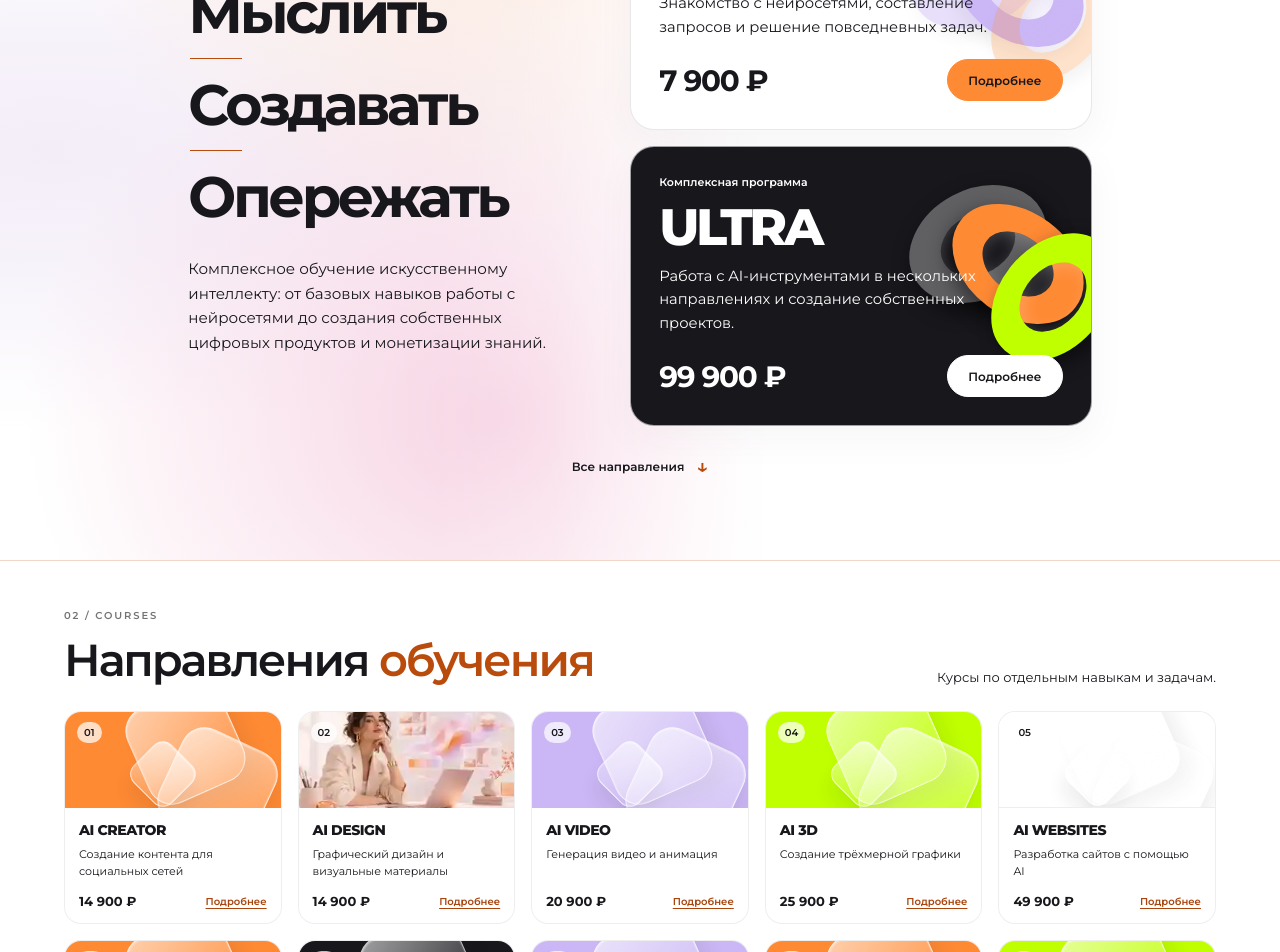
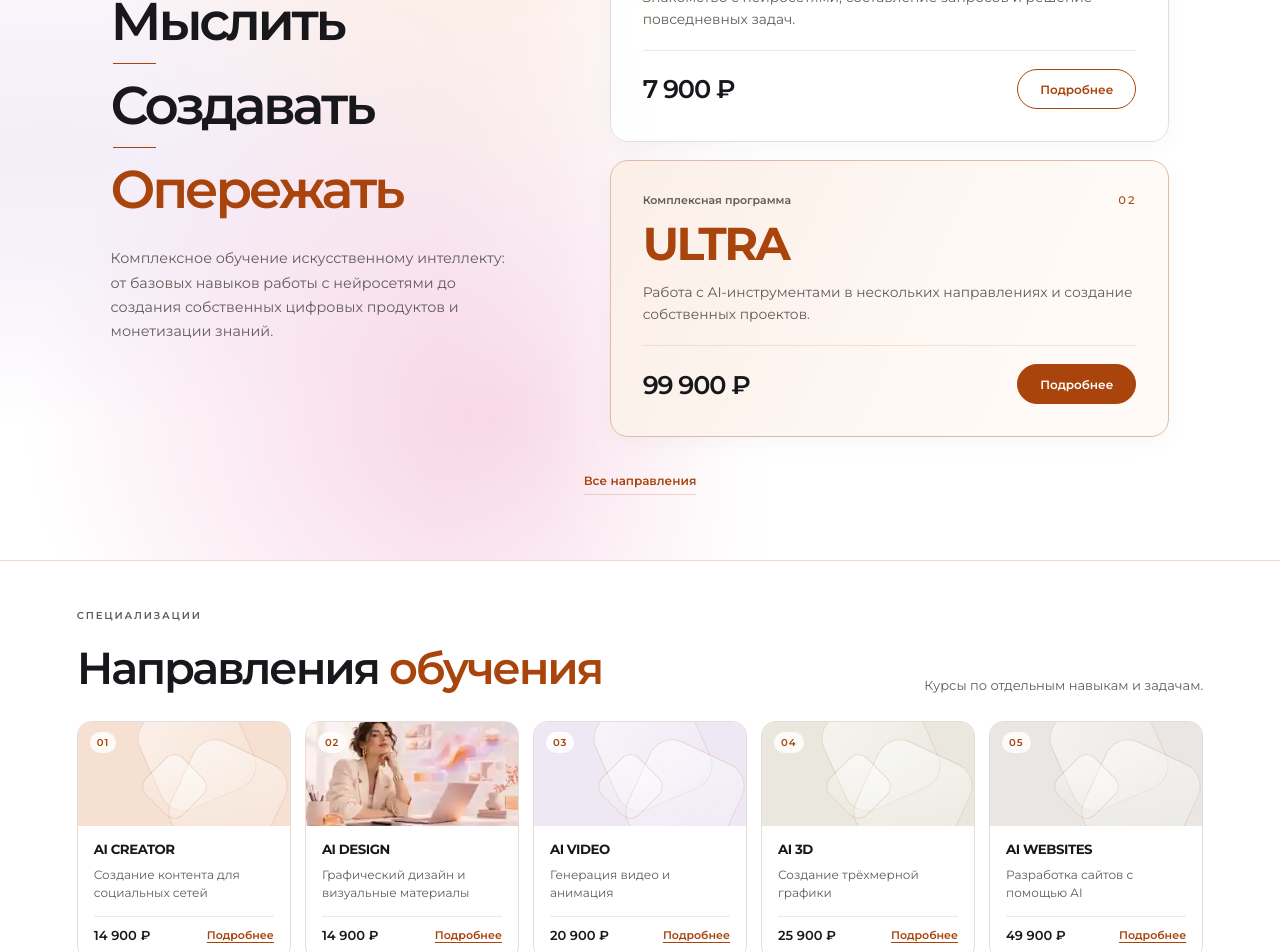
Before and after one commit to fuks19200-ctrl/09, a Next.js app: page /courses in a window 1280 px wide. Shown: the part 240-1192 px from the top of the page. Built offline with nearby package versions, Linux system fonts and the light colour scheme.

Commit message:
Refine course catalogue with cohesive editorial typography and warm neutral palette

```diff
--- a/app/courses/page.tsx
+++ b/app/courses/page.tsx
@@ -45,8 +45,10 @@ export default function Courses() {
             <div className="program-grid">
             {programs.map((program) => (
               <article className={"program-card program-card--" + program.theme} key={program.name}>
-                <div className="program-art" aria-hidden="true"><i /><i /><i /></div>
-                <p className="program-label">{program.label}</p>
+                <div className="program-topline">
+                  <p className="program-label">{program.label}</p>
+                  <span className="program-index" aria-hidden="true">{program.theme === "basis" ? "01" : "02"}</span>
+                </div>
                 <h2>{program.name}</h2>
                 <p className="program-description">{program.description}</p>
                 <div className="program-footer">
@@ -57,14 +59,14 @@ export default function Courses() {
             ))}
           </div>
           </div>
-          <a className="courses-next" href="#directions">Все направления <span aria-hidden="true">↓</span></a>
+          <a className="courses-next" href="#directions">Все направления</a>
         </div>
       </section>
       <section className="courses-screen courses-directions" id="directions" aria-labelledby="directions-title">
         <div className="courses-container">
           <header className="directions-heading">
             <div>
-              <p className="courses-kicker">02 / COURSES</p>
+              <p className="courses-kicker">СПЕЦИАЛИЗАЦИИ</p>
               <h2 id="directions-title">Направления <span>обучения</span></h2>
             </div>
             <p>Курсы по отдельным навыкам и задачам.</p>
--- a/app/globals.css
+++ b/app/globals.css
@@ -349,150 +349,72 @@ body::before {
 .about-details { border-top: 1px solid var(--section-divider); }
 
 
-/* COURSES: two chapters on the shared site background. */
+
+/* Courses: restrained editorial layout, warm neutral surfaces and one accent. */
 body:has(.courses-page) { overflow-x: hidden; overflow-y: auto; }
 .site-background.courses-page { position: relative; inset: auto; display: block; padding: 0; min-height: 100vh; background: transparent; }
-.courses-screen { position: relative; min-height: 100svh; padding: clamp(72px, 9vh, 112px) 5% 40px; }
-.courses-container { width: 100%; max-width: 1360px; margin-inline: auto; }
-.courses-heading { text-align: center; margin: 0 0 clamp(24px, 4vh, 46px); }
-.courses-kicker { color: #17171c99; font-size: 10px; font-weight: 600; letter-spacing: .19em; margin: 0 0 14px; }
-.courses-heading h1 { font-size: clamp(40px, 5.8vw, 86px); font-weight: 650; line-height: 1.08; letter-spacing: -.055em; margin: 0; }
-.courses-heading h1 span, .directions-heading h2 span { color: #B94B0D; }
-.courses-heading > p:last-child { color: #17171c; font-size: clamp(13px, 1.2vw, 17px); line-height: 1.5; margin: 12px 0 0; }
-.program-grid { display: grid; grid-template-columns: repeat(2,minmax(0,1fr)); gap: clamp(16px, 2vw, 28px); }
-.program-card { position: relative; overflow: hidden; isolation: isolate; display: flex; flex-direction: column; min-height: clamp(300px, 43vh, 440px); padding: clamp(24px,3vw,42px); border-radius: 24px; border: 1px solid #fff9; box-shadow: 0 12px 40px #4930410b; }
-.program-card--basis { background: var(--color-white); color: var(--color-black); border-color: #17171c19; }
-.program-card--ultra { background: var(--color-black); color: var(--color-white); }
-.program-label { position: relative; font-size: 11px; font-weight: 600; margin: 0 0 12px; }
-.program-card h2 { position: relative; font-size: clamp(40px,5.3vw,76px); line-height: 1; letter-spacing: -.065em; font-weight: 800; margin: 0 0 18px; }
-.program-description { position: relative; max-width: 31ch; font-size: clamp(13px,1.15vw,16px); line-height: 1.6; margin: 0 0 30px; }
-.program-footer { position: relative; margin-top: auto; display: flex; gap: 12px; align-items: center; justify-content: space-between; flex-wrap: wrap; }
-.program-footer strong { font-size: clamp(21px,2.3vw,32px); font-weight: 650; letter-spacing: -.04em; white-space: nowrap; }
-.course-action { display: inline-flex; align-items: center; justify-content: center; min-height: 42px; padding: 10px 20px; border: 1px solid #17171c; border-radius: 999px; background: #17171c; color: #fff; font-size: 12px; font-weight: 600; text-decoration: none; white-space: nowrap; transition: background .18s ease, color .18s ease; }
-.program-card--ultra .course-action { background: #fff; border-color: #fff; color: #17171c; }
-.course-action:hover { background: #B94B0D; border-color: #B94B0D; color: #fff; }
-.course-action:focus-visible, .courses-next:focus-visible, .specialty-footer a:focus-visible { outline: 2px solid #B94B0D; outline-offset: 4px; }
-.program-art { position: absolute; z-index: -1; right: -12%; top: 0; width: 67%; height: 84%; pointer-events: none; }
-.program-art i { display: block; position: absolute; border-radius: 50%; width: 64%; aspect-ratio: 1; top: 9%; left: 5%; border: clamp(14px,2.6vw,38px) solid #cbb7f570; box-shadow: inset 0 5px 24px #cbb7f555, 5px 10px 24px #17171c12; transform: rotate(-28deg) scaleY(.76); }
-.program-art i:nth-child(2) { transform: rotate(37deg) scaleY(.72); left: 21%; top: 16%; border-color: #cbb7f5; }
-.program-art i:nth-child(3) { transform: rotate(-48deg) scaleY(.72); left: 35%; top: 28%; border-color: #ff8a3440; }
-.program-card--ultra .program-art i { border-color: #ffffff50; box-shadow: inset 0 5px 20px #fff3, 0 12px 24px #0007; }
-.program-card--ultra .program-art i:nth-child(2) { border-color: var(--color-orange); }
-.program-card--ultra .program-art i:nth-child(3) { border-color: var(--color-green); }
-.courses-next { display: flex; width: fit-content; margin: 28px auto 0; align-items: center; gap: 12px; color: #17171c; font-size: 12px; font-weight: 600; text-decoration: none; }
-.courses-next span { font-size: 20px; color: #B94B0D; }
-.courses-directions { border-top: 1px solid var(--section-divider); padding-top: clamp(40px,6vh,72px); }
-.directions-heading { display: flex; align-items: end; justify-content: space-between; flex-wrap: wrap; gap: 14px; margin-bottom: 26px; }
-.directions-heading h2 { font-size: clamp(28px,3.5vw,50px); line-height: 1.1; letter-spacing: -.045em; font-weight: 550; margin: 0; }
-.directions-heading > p { font-size: 13px; color: #17171c; margin: 0; }
-.specialty-grid { display: grid; grid-template-columns: repeat(5,minmax(0,1fr)); gap: 16px; }
-.specialty-card { display: flex; flex-direction: column; overflow: hidden; background: #ffffffa8; border: 1px solid #17171c12; border-radius: 17px; }
-.specialty-art { position: relative; height: clamp(82px,12vh,136px); overflow: hidden; isolation: isolate; background: #cbb7f5; }
+.courses-page {
+  --course-ink: #17171c;
+  --course-muted: #625b59;
+  --course-accent: #a8440c;
+  --course-rule: #a8440c33;
+  --course-paper: #fffdfb;
+}
+.courses-screen { position: relative; min-height: 100svh; padding: clamp(88px, 11vh, 120px) 6% 48px; }
+.courses-container { width: 100%; max-width: 1440px; margin-inline: auto; }
+.courses-intro { display: flex; align-items: center; }
+.courses-program-layout { display: grid; grid-template-columns: minmax(0,.86fr) minmax(0,1.14fr); align-items: center; gap: clamp(36px,6vw,100px); }
+.courses-manifesto { min-width: 0; }
+.courses-kicker { color: var(--course-muted); font-size: 10px; font-weight: 600; letter-spacing: .18em; margin: 0 0 22px; }
+.courses-manifesto-title { display: flex; flex-direction: column; align-items: flex-start; margin: 0 0 28px; font-size: clamp(35px,4.15vw,66px); font-weight: 550; letter-spacing: -.062em; line-height: 1.08; color: var(--course-ink); }
+.courses-manifesto-title span { display: block; }
+.courses-manifesto-title span:last-child { color: var(--course-accent); }
+.courses-manifesto-title span + span::before { content: ""; display: block; width: clamp(30px,3.4vw,52px); height: 1px; background: var(--course-accent); margin: .24em 0 .24em .04em; }
+.courses-manifesto-description { margin: 0; max-width: 43ch; font-size: clamp(13px,1.12vw,17px); font-weight: 400; line-height: 1.7; color: var(--course-muted); }
+.program-grid { display: grid; grid-template-columns: minmax(0,1fr); gap: 18px; }
+.program-card { position: relative; display: flex; flex-direction: column; min-width: 0; padding: clamp(22px,2.5vw,36px); border: 1px solid #e5ddda; border-radius: 18px; background: rgba(255,255,255,.88); color: var(--course-ink); box-shadow: 0 6px 24px rgba(52,35,28,.035); }
+.program-card--ultra { background: linear-gradient(115deg,#fbefe8,#fffaf6 76%); border-color: #dcbba8; }
+.program-topline { display: flex; align-items: center; justify-content: space-between; gap: 12px; margin-bottom: 14px; }
+.program-label { font-size: 11px; font-weight: 600; color: var(--course-muted); margin: 0; }
+.program-index { font-size: 11px; font-weight: 500; letter-spacing: .12em; color: var(--course-accent); font-variant-numeric: tabular-nums; }
+.program-card h2 { font-size: clamp(35px,3.6vw,56px); line-height: 1; letter-spacing: -.055em; font-weight: 700; margin: 0 0 14px; }
+.program-card--ultra h2 { color: var(--course-accent); }
+.program-description { max-width: 54ch; font-size: clamp(13px,1.08vw,16px); line-height: 1.6; margin: 0 0 20px; color: var(--course-muted); }
+.program-footer { display: flex; align-items: center; justify-content: space-between; gap: 12px; flex-wrap: wrap; margin-top: auto; border-top: 1px solid #a8440c20; padding-top: 18px; }
+.program-footer strong { font-size: clamp(22px,2vw,30px); line-height: 1.15; font-weight: 600; letter-spacing: -.045em; white-space: nowrap; }
+.course-action { display: inline-flex; align-items: center; justify-content: center; min-height: 40px; padding: 10px 22px; border: 1px solid var(--course-accent); border-radius: 999px; background: transparent; color: var(--course-accent); font-size: 12px; font-weight: 600; text-decoration: none; white-space: nowrap; transition: background .18s ease, color .18s ease, border-color .18s ease; }
+.program-card--ultra .course-action, .courses-help .course-action { background: var(--course-accent); color: #fff; }
+.course-action:hover { background: var(--course-ink); border-color: var(--course-ink); color: #fff; }
+.course-action:focus-visible, .courses-next:focus-visible, .specialty-footer a:focus-visible { outline: 2px solid var(--course-accent); outline-offset: 4px; }
+.courses-next { display: block; width: fit-content; margin: 30px auto 0; padding: 6px 0; border-bottom: 1px solid var(--course-rule); color: var(--course-accent); font-size: 12px; font-weight: 600; text-decoration: none; }
+.courses-directions { border-top: 1px solid var(--section-divider); padding-top: clamp(42px,6vh,76px); }
+.directions-heading { display: flex; align-items: end; justify-content: space-between; flex-wrap: wrap; gap: 14px; margin-bottom: 28px; }
+.directions-heading h2 { font-size: clamp(28px,3.5vw,50px); line-height: 1.1; letter-spacing: -.05em; font-weight: 550; margin: 0; }
+.directions-heading h2 span { color: var(--course-accent); }
+.directions-heading > p { font-size: 13px; color: var(--course-muted); margin: 0; }
+.specialty-grid { display: grid; grid-template-columns: repeat(5,minmax(0,1fr)); gap: 14px; }
+.specialty-card { display: flex; flex-direction: column; overflow: hidden; background: rgba(255,255,255,.90); border: 1px solid #e5ddda; border-radius: 14px; }
+.specialty-art { position: relative; height: clamp(96px,13vh,148px); overflow: hidden; isolation: isolate; background: #f4e8e2; }
 .specialty-art img { width: 100%; height: 100%; object-fit: cover; display: block; }
-.specialty-art > span { position: absolute; top: 10px; left: 12px; font-size: 10px; font-weight: 600; color: #17171c; background: #ffffffb8; border-radius: 20px; padding: 4px 7px; }
-.specialty-art i { position: absolute; display: block; width: 48%; aspect-ratio: 1; border: 1px solid #fff9; background: linear-gradient(145deg,#fff9,#ffffff15); border-radius: 24%; transform: rotate(-24deg); right: 20%; top: -20%; box-shadow: 8px 12px 18px #17171c12, inset 0 1px 2px #fff9; }
+.specialty-art > span { position: absolute; top: 10px; left: 12px; font-size: 10px; letter-spacing: .1em; font-weight: 600; color: var(--course-accent); background: #ffffffd9; border-radius: 20px; padding: 4px 7px; }
+.specialty-art i { position: absolute; display: block; width: 48%; aspect-ratio: 1; border: 1px solid #a8440c26; background: linear-gradient(145deg,#fff8,#fff1); border-radius: 24%; transform: rotate(-24deg); right: 20%; top: -20%; }
 .specialty-art i:nth-child(2) { right: 5%; top: 25%; transform: rotate(25deg); }
 .specialty-art i:nth-child(3) { right: 42%; top: 36%; width: 25%; transform: rotate(45deg); }
-.specialty-art--creator { background: #FF8A34; }
-.specialty-art--video { background: #CBB7F5; }
-.specialty-art--three { background: #BFFF00; }
-.specialty-art--websites { background: #FFFFFF; }
-.specialty-art--games { background: #FF8A34; }
-.specialty-art--agents { background: #17171C; }
-.specialty-art--automation { background: #CBB7F5; }
-.specialty-art--marketing { background: #FF8A34; }
-.specialty-art--product { background: #BFFF00; }
-.specialty-content { padding: 14px; display: flex; flex-direction: column; flex: 1; }
-.specialty-content h3 { font-size: clamp(12px,1.1vw,16px); line-height: 1.2; letter-spacing: -.035em; font-weight: 750; margin: 0 0 7px; }
-.specialty-content p { font-size: 11px; line-height: 1.5; color: #17171c; margin: 0 0 14px; }
-.specialty-footer { margin-top: auto; display: flex; align-items: center; justify-content: space-between; gap: 7px; flex-wrap: wrap; }
-.specialty-footer strong { font-size: 13px; font-weight: 650; white-space: nowrap; }
-.specialty-footer a { font-size: 10px; font-weight: 600; color: #a8440c; text-underline-offset: 3px; }
+.specialty-art--creator, .specialty-art--games, .specialty-art--marketing { background: #f6e0d1; }
+.specialty-art--video, .specialty-art--automation { background: #eee8f5; }
+.specialty-art--three, .specialty-art--product { background: #eae8de; }
+.specialty-art--websites, .specialty-art--agents { background: #e9e6e3; }
+.specialty-content { padding: 16px; display: flex; flex-direction: column; flex: 1; }
+.specialty-content h3 { font-size: clamp(12px,1.04vw,16px); line-height: 1.2; letter-spacing: -.035em; font-weight: 650; margin: 0 0 8px; }
+.specialty-content p { font-size: 12px; line-height: 1.5; color: var(--course-muted); margin: 0 0 14px; }
+.specialty-footer { margin-top: auto; display: flex; align-items: center; justify-content: space-between; gap: 8px; flex-wrap: wrap; padding-top: 10px; border-top: 1px solid #a8440c20; }
+.specialty-footer strong { font-size: 13px; font-weight: 600; white-space: nowrap; }
+.specialty-footer a { font-size: 11px; font-weight: 600; color: var(--course-accent); text-underline-offset: 3px; }
 .courses-help { display: flex; justify-content: space-between; align-items: center; gap: 16px; margin: 28px 0 0; padding: 22px 0 0; border-top: 1px solid var(--section-divider); }
 .courses-help p { font-size: 15px; font-weight: 500; margin: 0; }
 @media (prefers-reduced-motion: no-preference) { html:has(.courses-page) { scroll-behavior: smooth; } }
 @media (max-width: 1100px) { .specialty-grid { grid-template-columns: repeat(3,minmax(0,1fr)); } .specialty-art { height: 125px; } }
-@media (max-width: 680px) {
-  .courses-screen { padding: 86px 4% 30px; }
-  .courses-directions { padding-top: 42px; }
-  .program-grid { grid-template-columns: 1fr; }
-  .program-card { min-height: 275px; }
-  .specialty-grid { grid-template-columns: repeat(2,minmax(0,1fr)); gap: 10px; }
-  .specialty-art { height: 90px; }
-  .specialty-content { padding: 12px; }
-  .courses-help { flex-wrap: wrap; }
-}
+@media (max-width: 900px) { .courses-program-layout { grid-template-columns: minmax(0,1fr); gap: 32px; } .courses-manifesto-title { font-size: clamp(36px,7.2vw,58px); } .courses-intro { display: block; } }
+@media (max-width: 680px) { .courses-screen { padding: 86px 5% 32px; } .courses-directions { padding-top: 42px; } .specialty-grid { grid-template-columns: repeat(2,minmax(0,1fr)); gap: 10px; } .specialty-art { height: 100px; } .specialty-content { padding: 12px; } .courses-help { flex-wrap: wrap; } }
 @media (max-width: 350px) { .specialty-grid { grid-template-columns: 1fr; } }
 @media (prefers-reduced-motion: reduce) { .course-action { transition: none; } }
-
-
-/* Editorial first screen: a three-line manifesto and two programs on the right. */
-.courses-intro {
-  display: flex;
-  align-items: center;
-}
-.courses-program-layout {
-  display: grid;
-  grid-template-columns: minmax(0, .9fr) minmax(0, 1.1fr);
-  align-items: center;
-  gap: clamp(30px, 5vw, 90px);
-}
-.courses-manifesto { min-width: 0; }
-.courses-manifesto-title {
-  display: flex;
-  flex-direction: column;
-  align-items: flex-start;
-  margin: 24px 0 28px;
-  font-size: clamp(35px, 4.45vw, 69px);
-  font-weight: 650;
-  letter-spacing: -.06em;
-  line-height: 1.12;
-}
-.courses-manifesto-title span { display: block; }
-.courses-manifesto-title span + span::before {
-  content: "";
-  display: block;
-  width: clamp(32px, 4vw, 62px);
-  height: 1px;
-  background: #B94B0D;
-  margin: .24em 0 .24em .035em;
-}
-.courses-manifesto-description {
-  margin: 0;
-  max-width: 42ch;
-  font-size: clamp(13px, 1.18vw, 17px);
-  font-weight: 400;
-  line-height: 1.65;
-  color: #17171c;
-}
-.courses-program-layout .program-grid {
-  grid-template-columns: minmax(0, 1fr);
-  gap: 16px;
-}
-.courses-program-layout .program-card {
-  min-height: 0;
-  padding: clamp(20px, 2.2vw, 32px);
-}
-.courses-program-layout .program-card h2 {
-  font-size: clamp(34px, 4vw, 58px);
-  margin-bottom: 12px;
-}
-.courses-program-layout .program-description { margin-bottom: 20px; max-width: 35ch; }
-.courses-program-layout .program-art { width: 55%; height: 100%; }
-.courses-program-layout .program-art i { width: 57%; }
-@media (max-width: 900px) {
-  .courses-program-layout { grid-template-columns: minmax(0,1fr); gap: 32px; }
-  .courses-manifesto-title { font-size: clamp(36px, 7.2vw, 62px); }
-  .courses-intro { display: block; }
-}
-@media (max-width: 480px) {
-  .courses-manifesto-title { font-size: clamp(32px, 8vw, 42px); }
-  .courses-program-layout .program-card { border-radius: 20px; }
-}
-
-/* Course palette follows the existing MULTUM brand tokens. */
-.program-card--basis .course-action { background: var(--color-orange); border-color: var(--color-orange); color: var(--color-black); }
-.program-card--ultra .course-action { background: var(--color-white); border-color: var(--color-white); color: var(--color-black); }
-.program-card .course-action:hover { background: var(--color-green); border-color: var(--color-green); color: var(--color-black); }
-.specialty-art--websites { border-bottom: 1px solid #17171c12; }
-.specialty-art--agents i { border-color: #ffffff70; }
```
